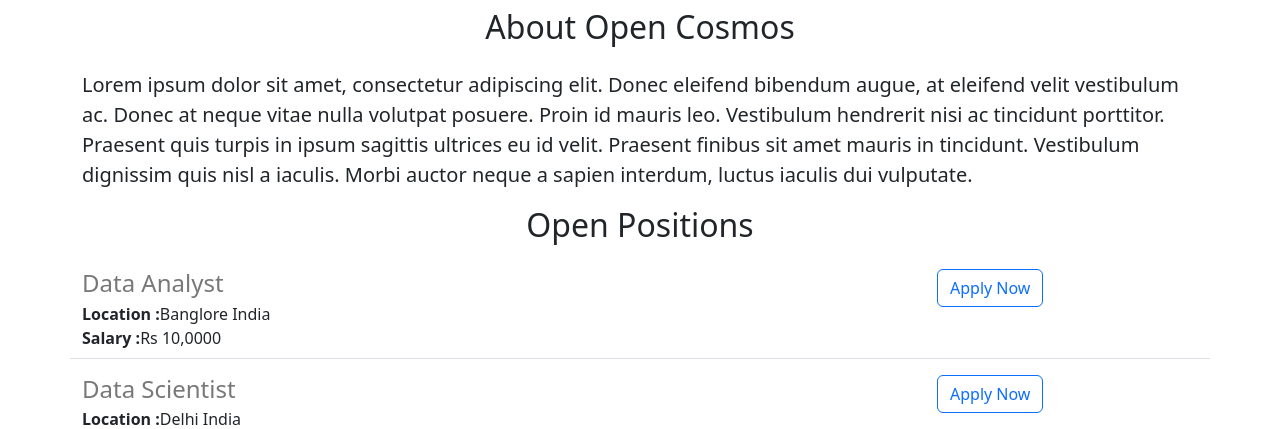
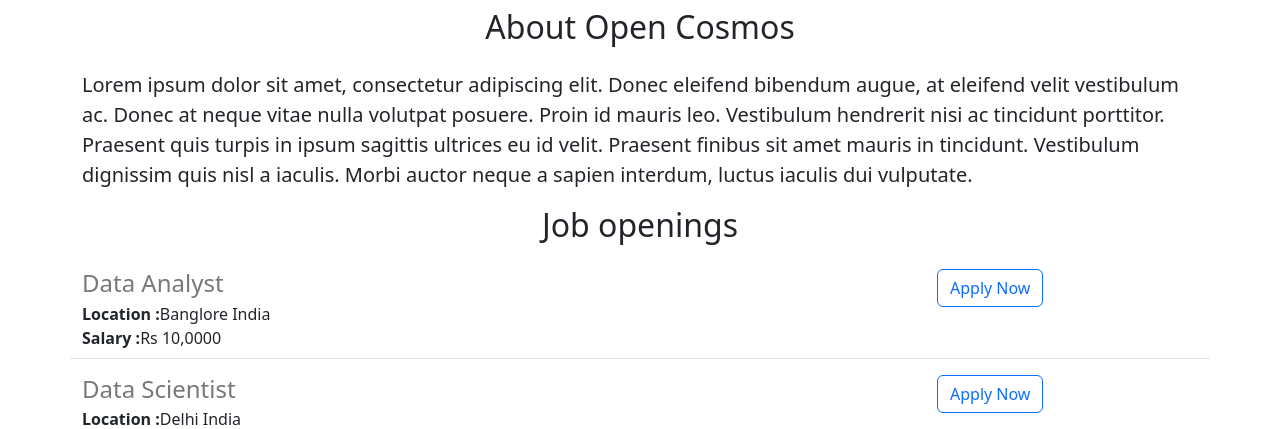
Before and after one commit to akashcoder-collab/Dynamic-website-with-flask, a Flask app: page / in a window 1280 px wide. Shown: the part 440-869 px from the top of the page. Run offline with Flask 3, Linux system fonts and the light colour scheme.

Commit message:
make some changes

```diff
--- a/templates/home.html
+++ b/templates/home.html
@@ -21,7 +21,7 @@
         <img class="img-fluid" id="banner" src="{{ url_for('static', filename='job.jpg') }}" height="320">
         <h2 class="text-center mt-2 mb-4">About Open Cosmos</h2>
         <p class="lead">Lorem ipsum dolor sit amet, consectetur adipiscing elit. Donec eleifend bibendum augue, at eleifend velit vestibulum ac. Donec at neque vitae nulla volutpat posuere. Proin id mauris leo. Vestibulum hendrerit nisi ac tincidunt porttitor. Praesent quis turpis in ipsum sagittis ultrices eu id velit. Praesent finibus sit amet mauris in tincidunt. Vestibulum dignissim quis nisl a iaculis. Morbi auctor neque a sapien interdum, luctus iaculis dui vulputate.</p>
-        <h2 class="text-center mt-2 mb-4">Open Positions</h2>
+        <h2 class="text-center mt-2 mb-4">Job openings</h2>
         <div>
             {% for job in jobs %}
                 {% include 'jobitem.html'  %}
```
